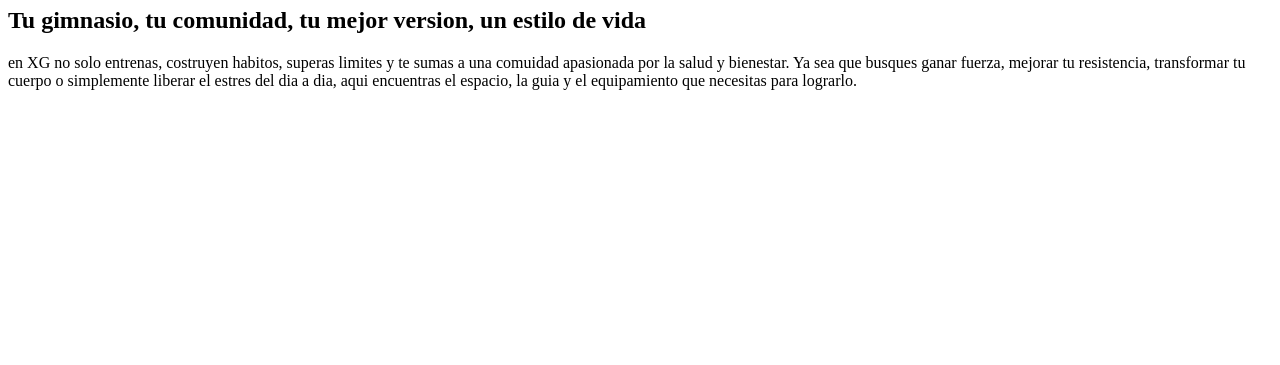
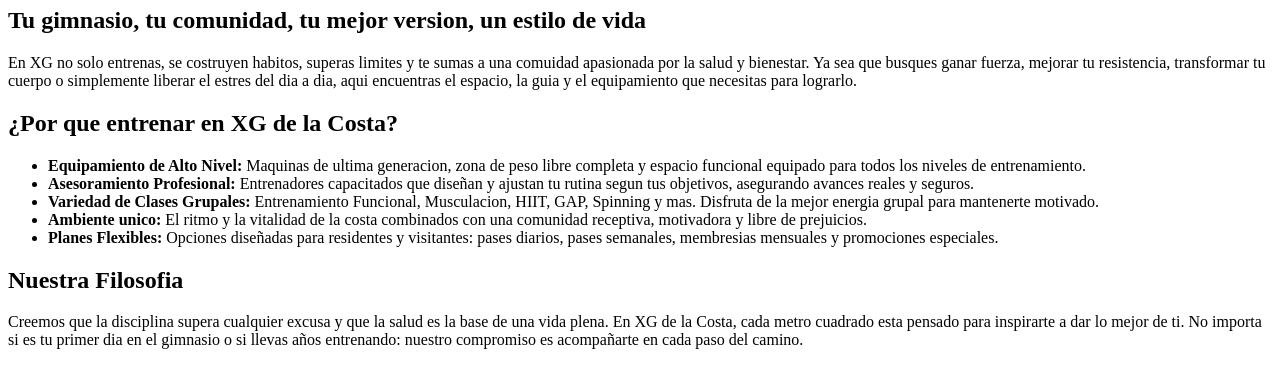
Before and after one commit to morenacpalacios-blip/mipaginaweb, a plain HTML site: page index.html in a window 1280 px wide. Shown: the part 73-438 px from the top of the page. Drawn offline with Linux system fonts and the light colour scheme.

Commit message:
Estructura principal con etiquetas main, ul y li

```diff
--- a/index.html
+++ b/index.html
@@ -1,14 +1,46 @@
 <!DOCTYPE html>
 <html lang="en">
+
 <head>
     <meta charset="UTF-8">
     <meta name="viewport" content="width=device-width, initial-scale=1.0">
     <link rel="stylesheet" href="style.css">
     <title>XtremeGYM</title>
 </head>
+
 <body>
     <h1>XtremeGYM</h1>
     <h2>Tu gimnasio, tu comunidad, tu mejor version, un estilo de vida</h2>
-    <p>en XG no solo entrenas, costruyen habitos, superas limites y te sumas a una comuidad apasionada por la salud y bienestar. Ya sea que busques ganar fuerza, mejorar tu resistencia, transformar tu cuerpo o simplemente liberar el estres del dia a dia, aqui encuentras el espacio, la guia y el equipamiento que necesitas para lograrlo.</p>
+    <p>En XG no solo entrenas, se costruyen habitos, superas limites y te sumas a una comuidad apasionada por la salud y
+        bienestar. Ya sea que busques ganar fuerza, mejorar tu resistencia, transformar tu cuerpo o simplemente liberar
+        el estres del dia a dia, aqui encuentras el espacio, la guia y el equipamiento que necesitas para lograrlo.</p>
+
+    <h2>¿Por que entrenar en XG de la Costa?</h2>
+
+    <main>
+        <ul>
+            <li><strong>Equipamiento de Alto Nivel:</strong> Maquinas de ultima generacion, zona de peso libre completa
+                y espacio funcional equipado para todos los niveles de entrenamiento.</li>
+            <li><strong>Asesoramiento Profesional:</strong> Entrenadores capacitados que diseñan y ajustan tu rutina
+                segun tus objetivos, asegurando avances reales y seguros.</li>
+            <li><strong>Variedad de Clases Grupales:</strong> Entrenamiento Funcional, Musculacion, HIIT, GAP, Spinning
+                y mas. Disfruta de la mejor energia grupal para mantenerte motivado.</li>
+            <li><strong>Ambiente unico:</strong> El ritmo y la vitalidad de la costa combinados con una comunidad
+                receptiva, motivadora y libre de prejuicios.</li>
+            <li><strong>Planes Flexibles:</strong> Opciones diseñadas para residentes y visitantes: pases diarios, pases
+                semanales, membresias mensuales y promociones especiales.</li>
+        </ul>
+    </main>
+
+    <h2>Nuestra Filosofia</h2>
+    <p>Creemos que la disciplina supera cualquier excusa y que la salud es la base de una vida plena. En XG de la Costa,
+        cada metro cuadrado esta pensado para inspirarte a dar lo mejor de ti. No importa si es tu primer dia en el
+        gimnasio o si llevas años entrenando: nuestro compromiso es acompañarte en cada paso del camino.</p>
+
+    <h1>¡Empieza hoy mismo tu transformacion!</h1>
+    <h2>Da el primer paso hacia tu mejor version. Visitanos, conoce nuestras instalaciones y pide tu clase de prueba.</h2>
+
+
 </body>
+
 </html>
```
